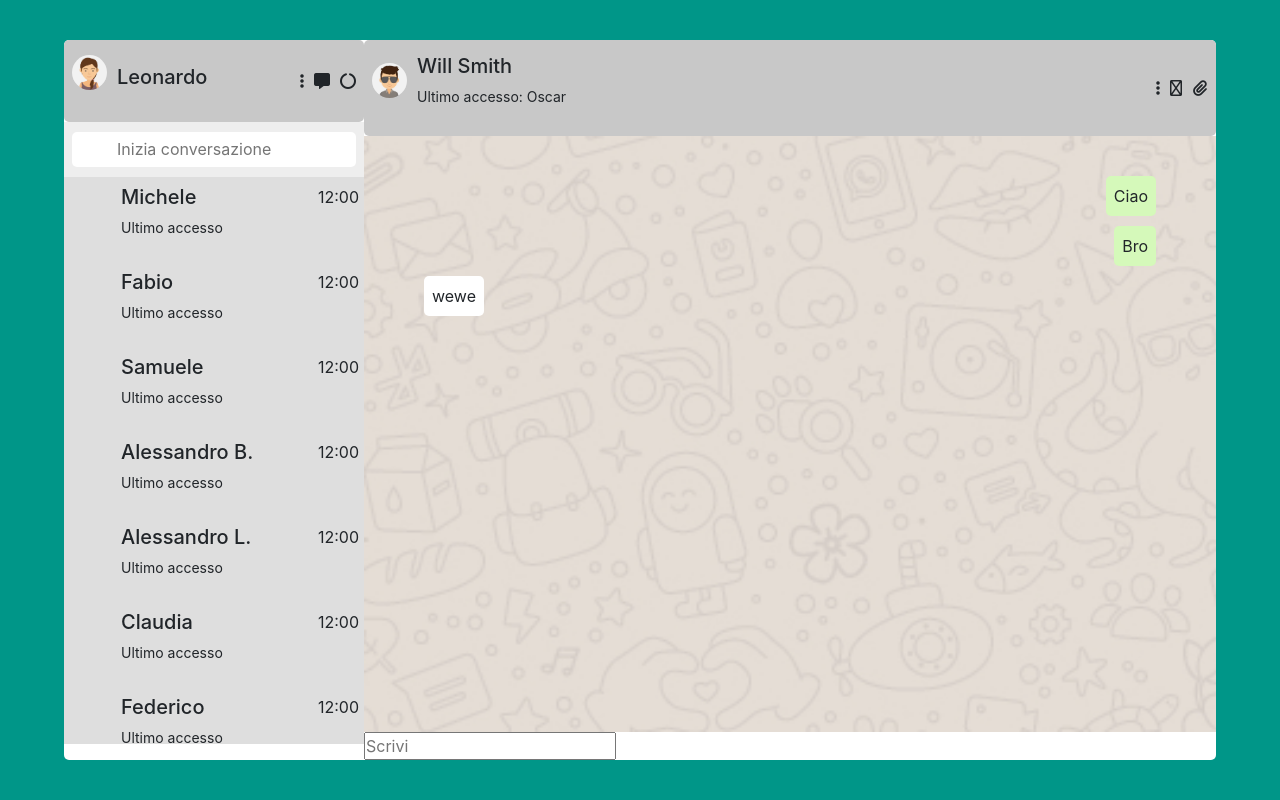
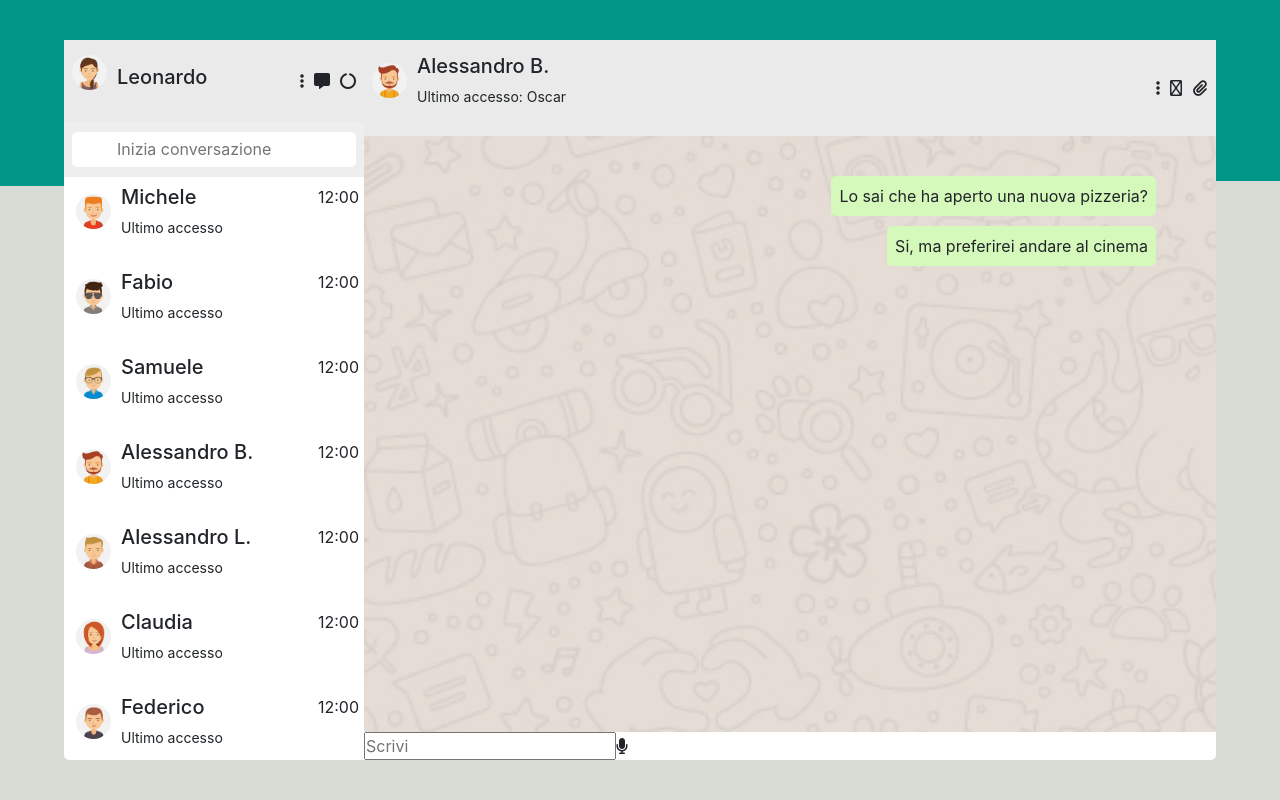
Before and after one commit to freddycarta/vue-boolzapp, a plain HTML site: page index.html in a window 1280 px wide. Drawn offline with nearby package versions, Linux system fonts and the light colour scheme.

Commit message:
correzioni

```diff
--- a/index.html
+++ b/index.html
@@ -36,10 +36,10 @@
                 <input type="text" placeholder="Inizia conversazione">
             </div>
             <ul class="contacts">
-                <li v-for="contact in contacts"  class="contact active">
+                <li v-for="contact in contacts"  class="contact">
                     <div class="contact-details">
                         <figure class="avatar">
-                            <img src="`./img/avatar${contact.avatar}.jpg`" alt="">
+                            <img :src="`./img/avatar${ contact.avatar }.jpg`" alt="">
                         </figure>
                         <div class="contact-info">
                             <h5 class="contact-name">{{ contact.name }}</h5>
@@ -86,10 +86,10 @@
             <div class="toolbar">
                 <div class="contact-details">
                     <figure class="avatar">
-                        <img src="./img/avatar_2.jpg" alt="">
+                        <img :src="`./img/avatar${ contacts[chatIndex].avatar }.jpg`" alt="">
                     </figure>
                     <div class="contact-info">
-                        <h5>Will Smith</h5>
+                        <h5 class="contact-name">{{ contacts[chatIndex].name }}</h5>
                         <p class="last-access">Ultimo accesso: Oscar</p>
                     </div>
 
@@ -100,18 +100,33 @@
                 <i class="fa-solid fa-paperclip"></i>
             </div>
             <div class="messages">
-                <div class="message sent">
+                <div class="message sent" v-for="(element,i) in contacts[chatIndex].messages">
+                        {{ element.message }}
+                </div>
+                <!-- <div class="message sent">
                     Ciao
                 </div>
-                <div class="message sent">
-                    Bro
+
+                <div class="message received">
+                    wewe
                 </div>
                 <div class="message received">
                     wewe
                 </div>
+                <div class="message received">
+                    wewe
+                </div>
+                <div class="message received">
+                    wewe
+                </div>
+                <div class="message received">
+                    wewe
+                </div> -->
             </div>
             <div class="new-message">
                 <input type="text" placeholder="Scrivi">
+                <i class="fa-solid fa-microphone"></i>
+
             </div>
 
         </div>
--- a/script.js
+++ b/script.js
@@ -6,6 +6,7 @@ createApp(
     {
         data() {
             return{
+                chatIndex:3,
                 contacts: [
 {
 name: 'Michele',
--- a/style.css
+++ b/style.css
@@ -19,7 +19,7 @@ img {
 
 body {
 height: 100vh;
-background-color: #009688;
+background: linear-gradient(179.75deg, #009688 23.12%, #d9dbd5 23.13%);
 display: flex;
 align-items: center;
 justify-content: center;
@@ -37,8 +37,6 @@ justify-content: center;
 }
 
 .chat, .sidebar {
-    /* border: 2px solid black;
-    padding: 20px; */
     display: flex;
     flex-direction: column;
 
@@ -64,17 +62,12 @@ justify-content: center;
 }
 
 .toolbar {
-    background-color: rgb(200, 200, 200);
+    background-color: #eaeaea;
     padding: 5px 8px;
     display: flex;
     align-items: center;
     gap: 10px;
-    border-radius: 5px;
     height: 12vh;
-}
-
-.contacts {
-
 }
 
 .contact {
@@ -125,6 +118,7 @@ justify-content: center;
     display: flex;
     flex-direction: column;
     gap: 10px;
+    overflow-y: scroll;
 
 }
 
```
Lines whose indentation alone changed are shown as unchanged.
